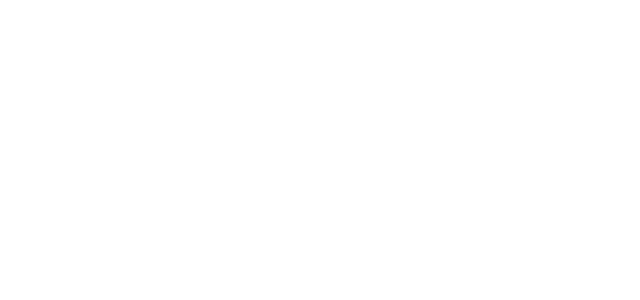
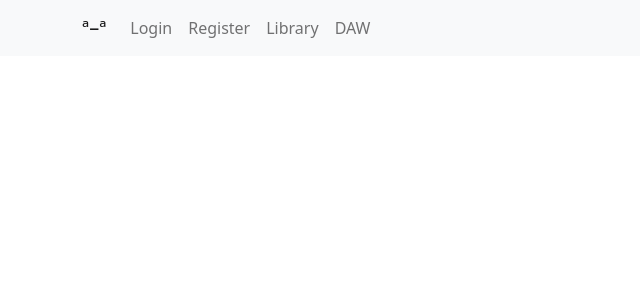
Before and after one commit to BesB0x/SEI-PROJECT-4, a React (Create React App) app in the folder client/: page / in a window 1280 px wide. Before the commit this address had no page. Shown: the top 300 px of the page, without its empty margins (0-640 px from the left). Built offline with nearby package versions, Linux system fonts and the light colour scheme; the HTML template or start-up script is replaced by a standard one.

Commit message:
links put it and authentication done

```diff
--- a/client/src/App.js
+++ b/client/src/App.js
@@ -6,6 +6,7 @@
 import Register from './components/auth/Register'
 import Login from './components/auth/Login'
 import AtmosForm from './components/main/AtmosForm'
+import PageNavBar from './components/common/PageNavBar'
 
 const App = () => {
 
@@ -27,6 +28,7 @@
 
   return (
     <BrowserRouter>
+      <PageNavBar />
       <Routes>
         <Route path='/register' element={<Register />} />
         <Route path = '/login' element={<Login />}/>
--- a/client/src/components/common/PageNavBar.js
+++ b/client/src/components/common/PageNavBar.js
@@ -0,0 +1,41 @@
+import { Nav, Navbar } from 'react-bootstrap'
+import Container from 'react-bootstrap/Container'
+import { Link, useNavigate } from 'react-router-dom'
+import { isAuthenticated, removeToken } from '../../helpers/auth'
+
+const PageNavBar = () => {
+
+  const navigate = useNavigate()
+
+  const handleLogout = () => {
+    removeToken()
+    navigate('/')
+  }
+
+  return (
+    <Navbar expand='md' className='navbar-light bg-light'>
+      <Container>
+        <Navbar.Brand to='/' as={Link}> ª–ª</Navbar.Brand>
+        <Navbar.Collapse>
+          <Nav>
+            {isAuthenticated() ?
+              <>
+                <Nav.Link to='/logout' as={Link} onClick={handleLogout}>Logout</Nav.Link>
+                <Nav.Link to='/collection' as={Link}>Your Collection</Nav.Link>
+              </>
+              :
+              <>
+                <Nav.Link to='/login' as={Link}>Login</Nav.Link>
+                <Nav.Link to='/register' as={Link}>Register</Nav.Link>
+              </>
+            }
+            <Nav.Link to='/library' as={Link}>Library</Nav.Link>
+            <Nav.Link to='/daw' as={Link}>DAW</Nav.Link>
+          </Nav>
+        </Navbar.Collapse>
+      </Container>
+    </Navbar>
+  )
+}
+
+export default PageNavBar
```
